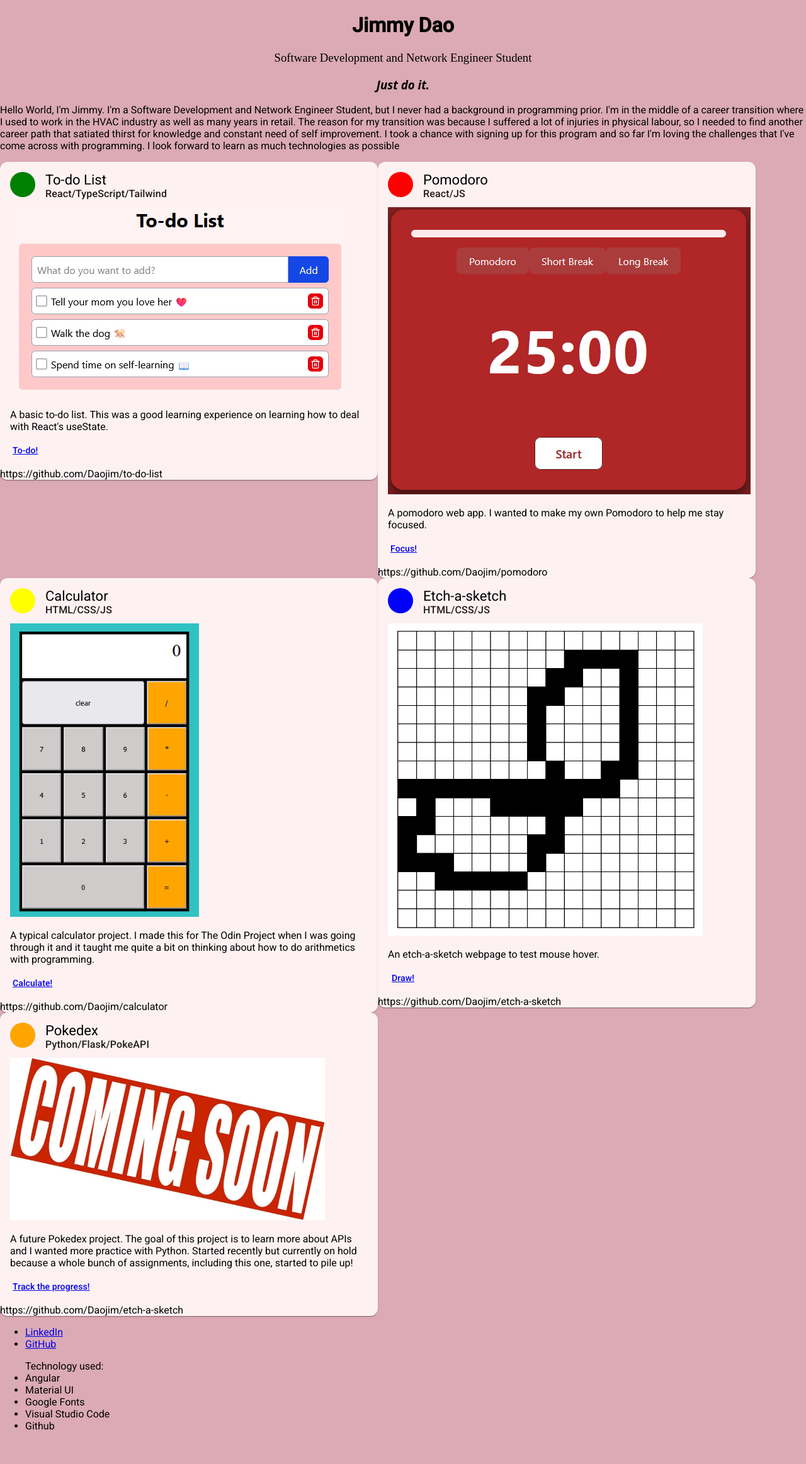
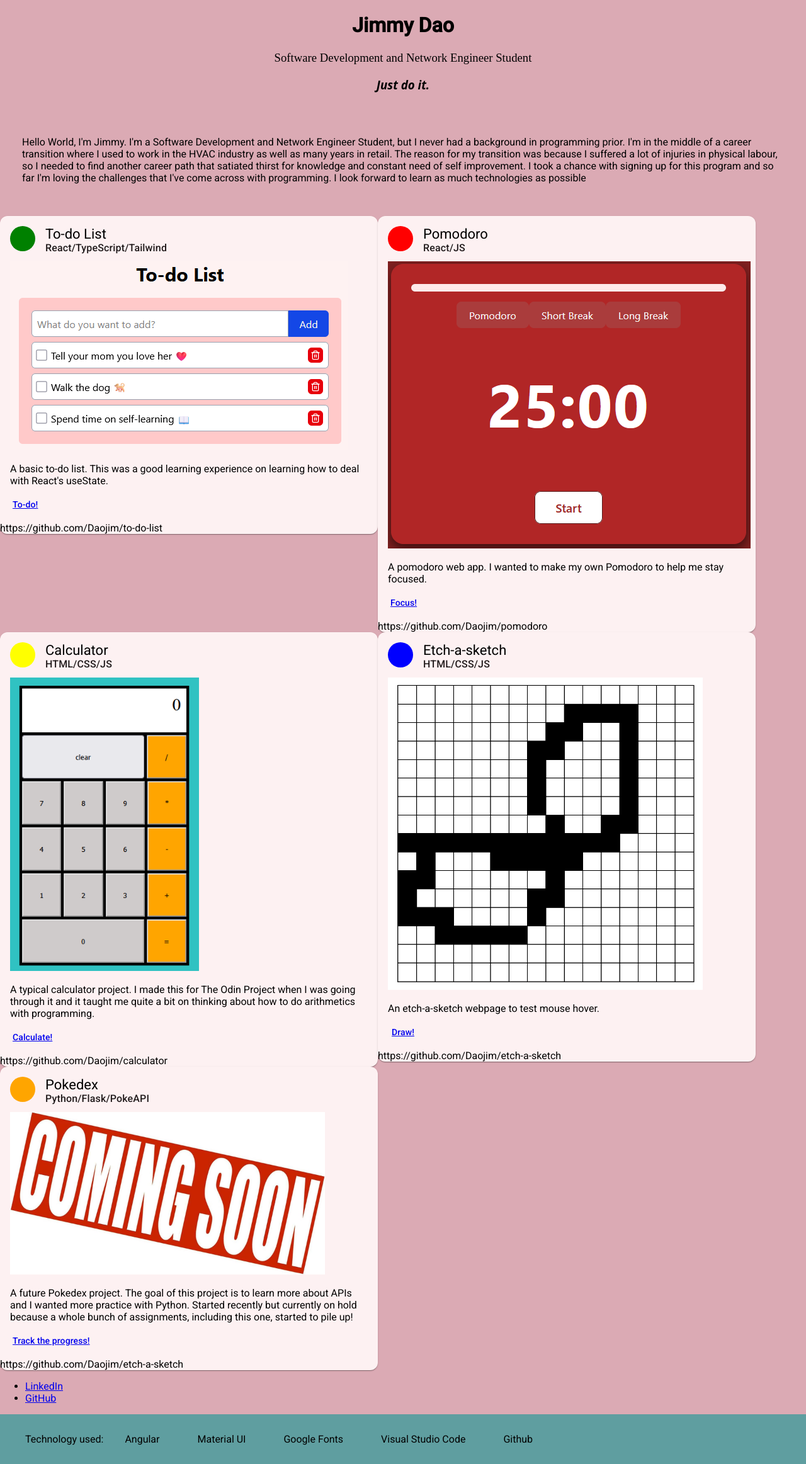
Before and after one commit to Daojim/portfolio-syst24444, an Angular app: page / in a window 1280 px wide. Shown: the whole page at 63% size. Before the commit the page ends 2274 px from the top, so only its background shows below. Built offline with nearby package versions, Linux system fonts and the light colour scheme.

Commit message:
Add CSS to footer ul and about section

```diff
--- a/src/app/about/about.component.css
+++ b/src/app/about/about.component.css
@@ -0,0 +1,4 @@
+.aboutSection {
+  display: flex;
+  padding: 35px;
+}
--- a/src/app/about/about.component.html
+++ b/src/app/about/about.component.html
@@ -1,11 +1,13 @@
-<p>
-  Hello World, I'm {{ personal.first }}. I'm a {{ personal.role }}, but I never
-  had a background in programming prior. I'm in the middle of a career
-  transition where I used to work in the HVAC industry as well as many years in
-  retail. The reason for my transition was because I suffered a lot of injuries
-  in physical labour, so I needed to find another career path that satiated
-  thirst for knowledge and constant need of self improvement. I took a chance
-  with signing up for this program and so far I'm loving the challenges that
-  I've come across with programming. I look forward to learn as much
-  technologies as possible
-</p>
+<div class="aboutSection">
+  <p>
+    Hello World, I'm {{ personal.first }}. I'm a {{ personal.role }}, but I
+    never had a background in programming prior. I'm in the middle of a career
+    transition where I used to work in the HVAC industry as well as many years
+    in retail. The reason for my transition was because I suffered a lot of
+    injuries in physical labour, so I needed to find another career path that
+    satiated thirst for knowledge and constant need of self improvement. I took
+    a chance with signing up for this program and so far I'm loving the
+    challenges that I've come across with programming. I look forward to learn
+    as much technologies as possible
+  </p>
+</div>
--- a/src/app/footer/footer.component.css
+++ b/src/app/footer/footer.component.css
@@ -0,0 +1,14 @@
+ul {
+  list-style: square;
+  background-color: cadetblue;
+}
+
+ul > li {
+  display: inline-block;
+  margin: 15px;
+  padding: 15px;
+}
+
+li:hover {
+  background-color: aqua;
+}
```
